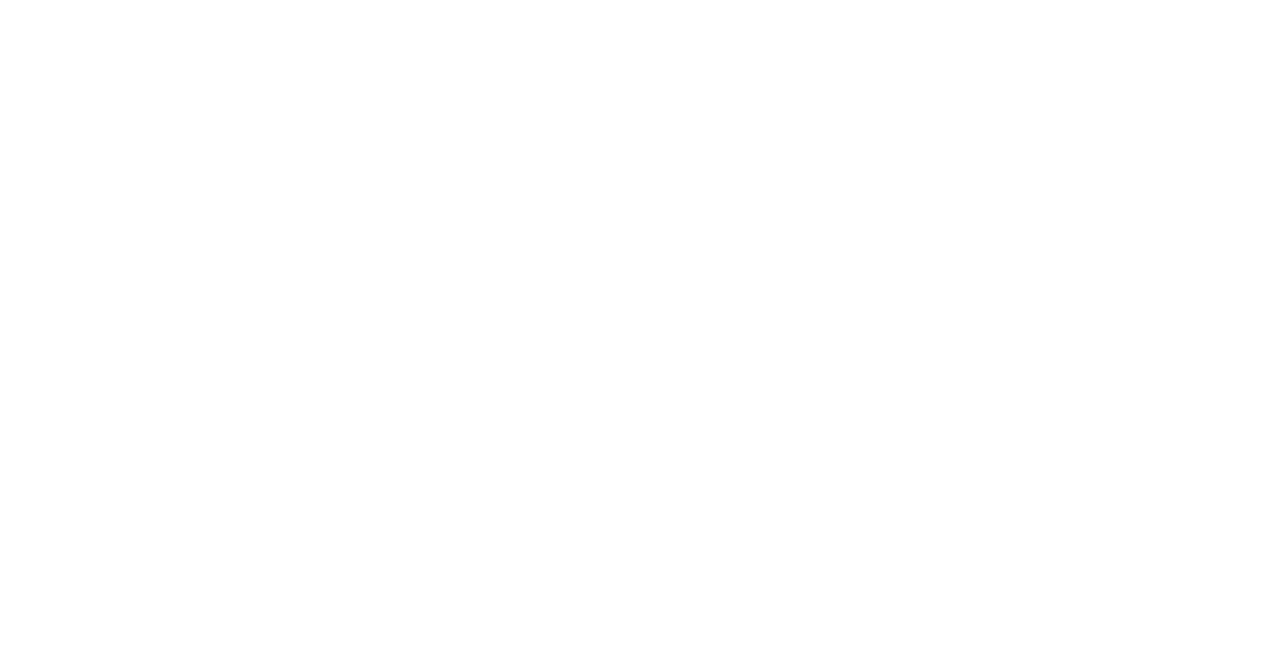
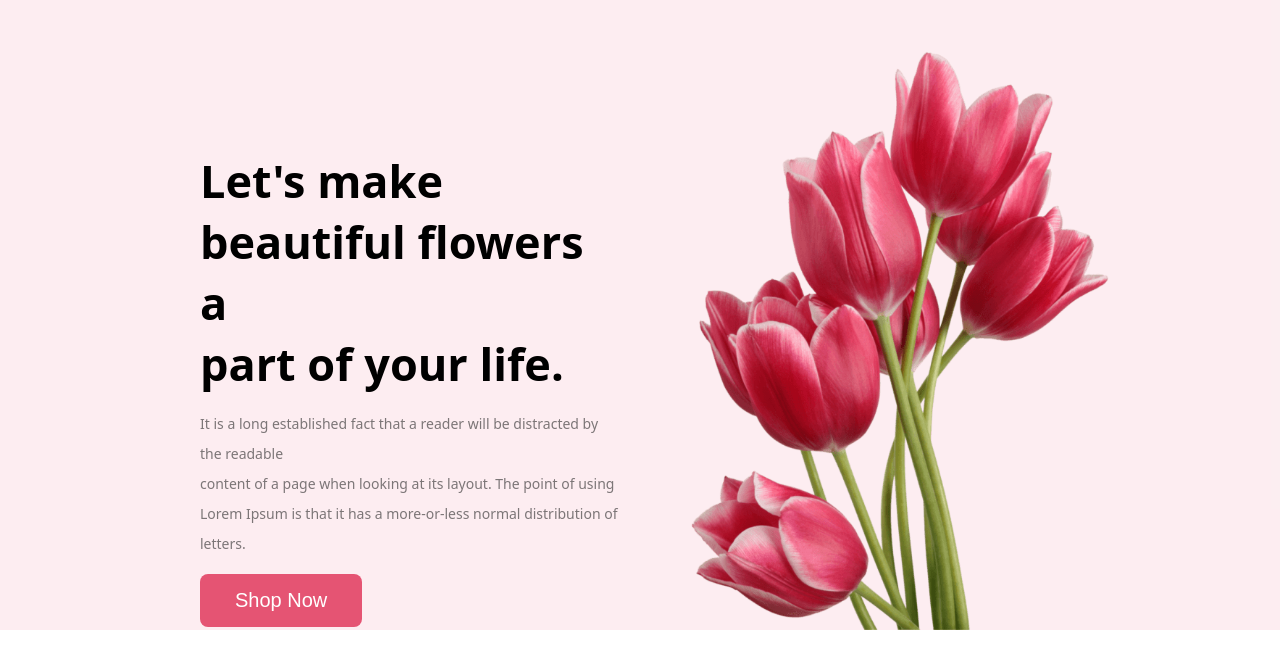
Before and after one commit to Ar-Rafi-Ahammed/online-flower-shop, a plain HTML site: page index.html in a window 1280 px wide. Drawn offline with Linux system fonts and the light colour scheme.

Commit message:
header section done

```diff
--- a/index.html
+++ b/index.html
@@ -1,14 +1,40 @@
 <!DOCTYPE html>
 <html lang="en">
-<head>
-    <meta charset="UTF-8">
-    <meta name="viewport" content="width=device-width, initial-scale=1.0">
+  <head>
+    <meta charset="UTF-8" />
+    <meta name="viewport" content="width=device-width, initial-scale=1.0" />
     <title>online-flower-shop</title>
-    <link rel="stylesheet" href="style.css">
-</head>
-<body>
-    <header></header>
+    <link rel="preconnect" href="https://fonts.googleapis.com">
+    <link rel="preconnect" href="https://fonts.gstatic.com" crossorigin>
+    <link href="https://fonts.googleapis.com/css2?family=Lato:ital,wght@0,300;0,400;0,900;1,700&family=Open+Sans:wght@300;400;700;800&family=Roboto:wght@300;400;700&display=swap" rel="stylesheet">
+    <link rel="stylesheet" href="style.css" />
+  </head>
+  <body>
+    <header>
+      <div class="banner">
+        <div class="content-area">
+          <h1 class="content-title">
+            Let's make<br />
+            beautiful flowers a<br />
+            part of your life.
+          </h1>
+          <p class="paragraph">
+            It is a long established fact that a reader will be distracted by
+            the readable <br />content of a page when looking at its layout. The
+            point of using Lorem Ipsum is that it has a more-or-less normal
+            distribution of letters.
+          </p>
+          <button class="btn-primary">Shop Now</button>
+        </div>
+        <img
+          class="image"
+          src="Flower Asset/pngwing 10.png"
+          alt="flower-png"
+          width="460px"
+        />
+      </div>
+    </header>
     <main></main>
     <footer></footer>
-</body>
+  </body>
 </html>
--- a/style.css
+++ b/style.css
@@ -0,0 +1,44 @@
+/* common css related styles */
+* {
+  margin: 0%;
+  padding: 0%;
+}
+
+body {
+  font-family: system-ui, -apple-system, BlinkMacSystemFont, 'Segoe UI', Roboto, Oxygen, Ubuntu, Cantarell, 'Open Sans', 'Helvetica Neue', sans-serif;
+}
+.btn-primary {
+  padding: 15px 35px;
+  border-radius: 8px;
+  background: #e55473;
+  border:none;
+  color:#FFF;
+  font-size: 20px;
+}
+
+/* header related styles */
+.banner {
+  display: flex;
+  padding: 50px 150px 0 200px;
+  justify-content: space-evenly;
+  background-color: rgba(229, 84, 115, 0.1);
+  max-width: 1920px;
+}
+.content-area {
+  padding-top: 100px;
+}
+.content-title {
+  font-size: 45px;
+  font-weight: 800;
+}
+.image {
+  padding-left: 50px;
+}
+.paragraph {
+  color: rgba(39, 39, 39, 0.6);
+  font-size: 14px;
+  font-weight: 400;
+  line-height: 30px;
+  padding-top: 15px;
+  padding-bottom: 15px;
+}
```
Also changed, not shown: Flower Asset/Flower 01.png (added), Flower Asset/Group 57.png (added), Flower Asset/Group 58.png (added), Flower Asset/Group 59.png (added), Flower Asset/Rectangle 4.png (added), Flower Asset/Rectangle 5.png (added), Flower Asset/Rectangle 6.png (added), Flower Asset/Rectangle 9.png (added), Flower Asset/pngwing 10.png (added), Flower Asset/pngwing 5.png (added), Flower Asset/pngwing 6.png (added), Flower Asset/pngwing 7.png (added), Flower Asset/pngwing 8.png (added).
